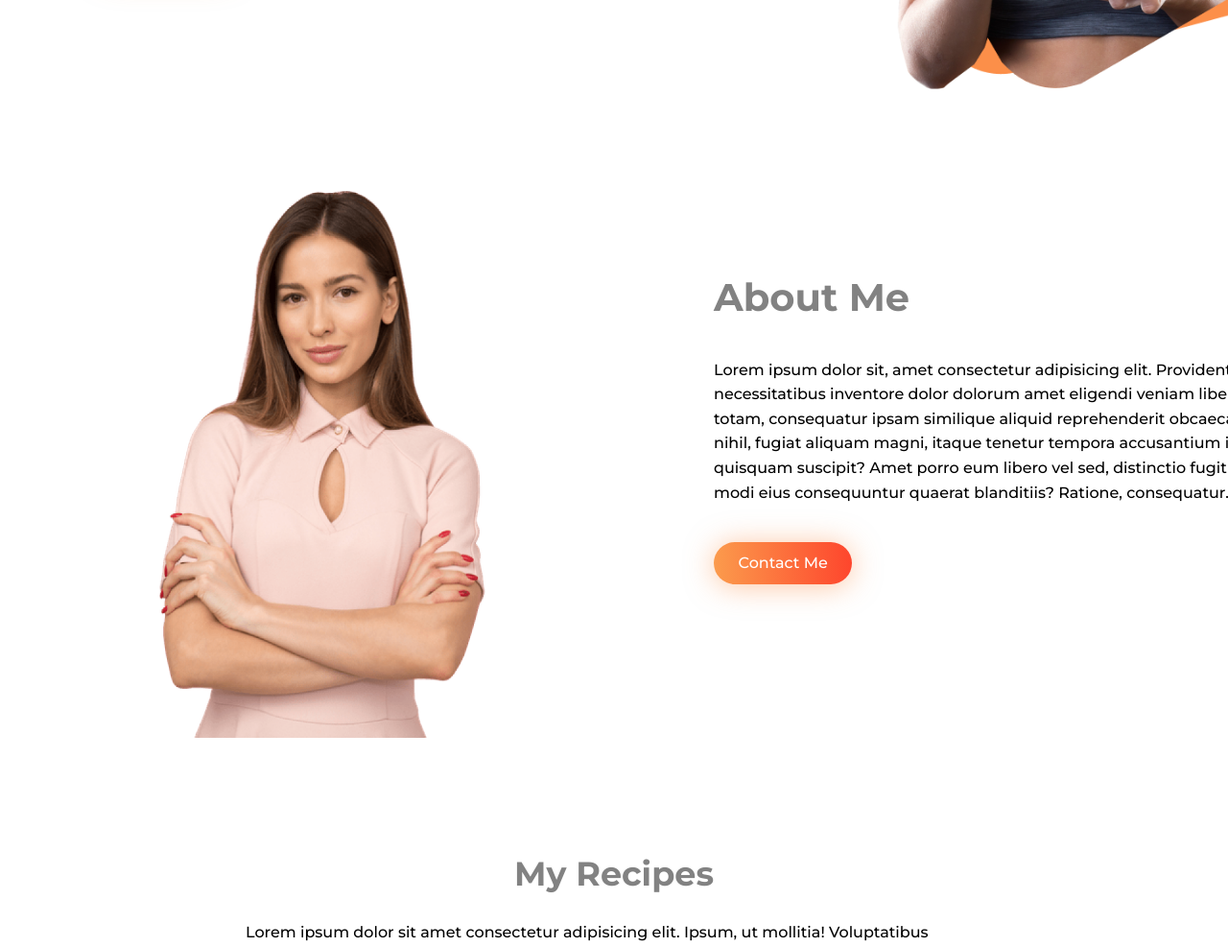
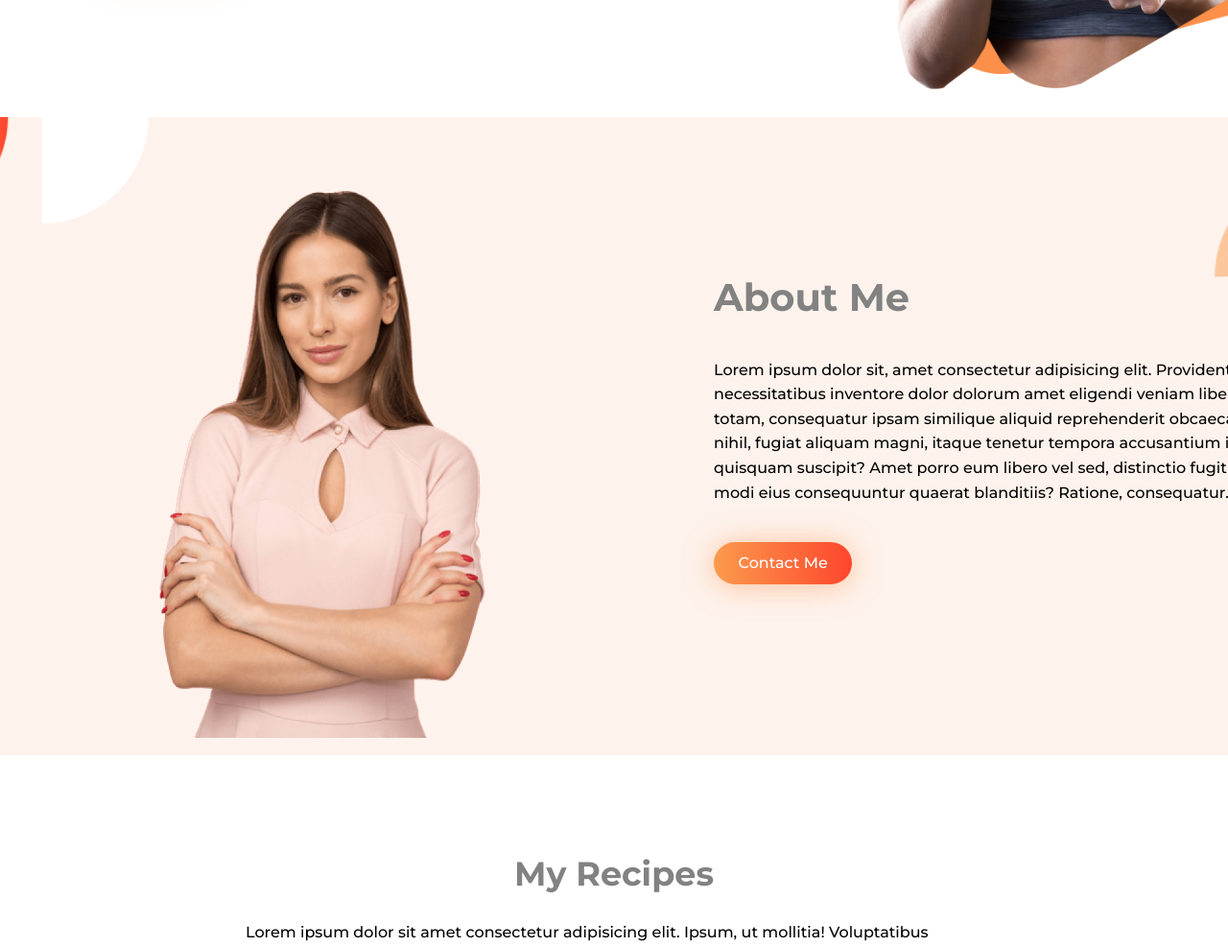
Before and after one commit to msnakih/Landing-food-project, a plain HTML site: page index.html in a window 1280 px wide. Shown: the part 600-1587 px from the top of the page at 96% size. Drawn offline with Linux system fonts and the light colour scheme.

Commit message:
Update style.css

```diff
--- a/assets/css/style.css
+++ b/assets/css/style.css
@@ -53,7 +53,7 @@
 }
 /*about me*/
 .about-part{
-    background-image:url("/Landing-food-project-main/assets/images/back.png");
+    background-image:url("/assets/images/back.png");
     background-size: cover;
     background-position: center;
     background-repeat: no-repeat;
```
